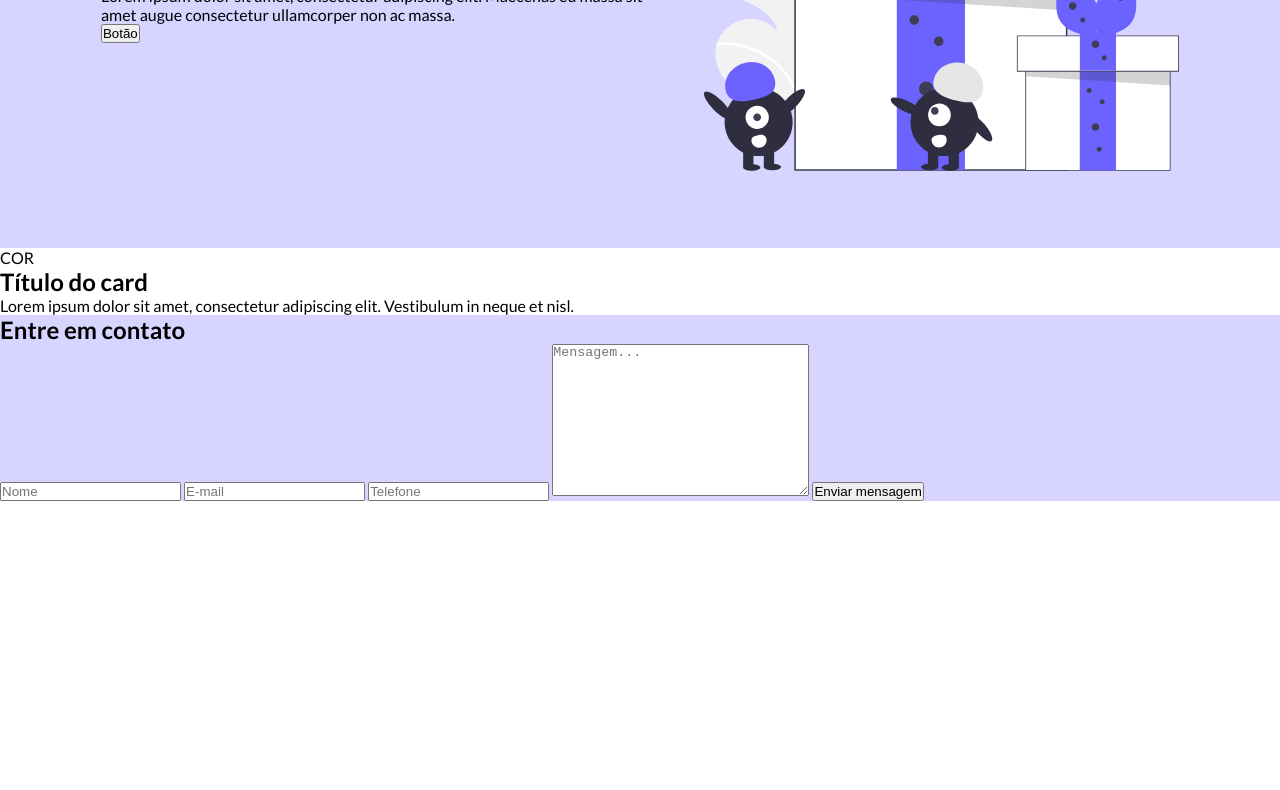
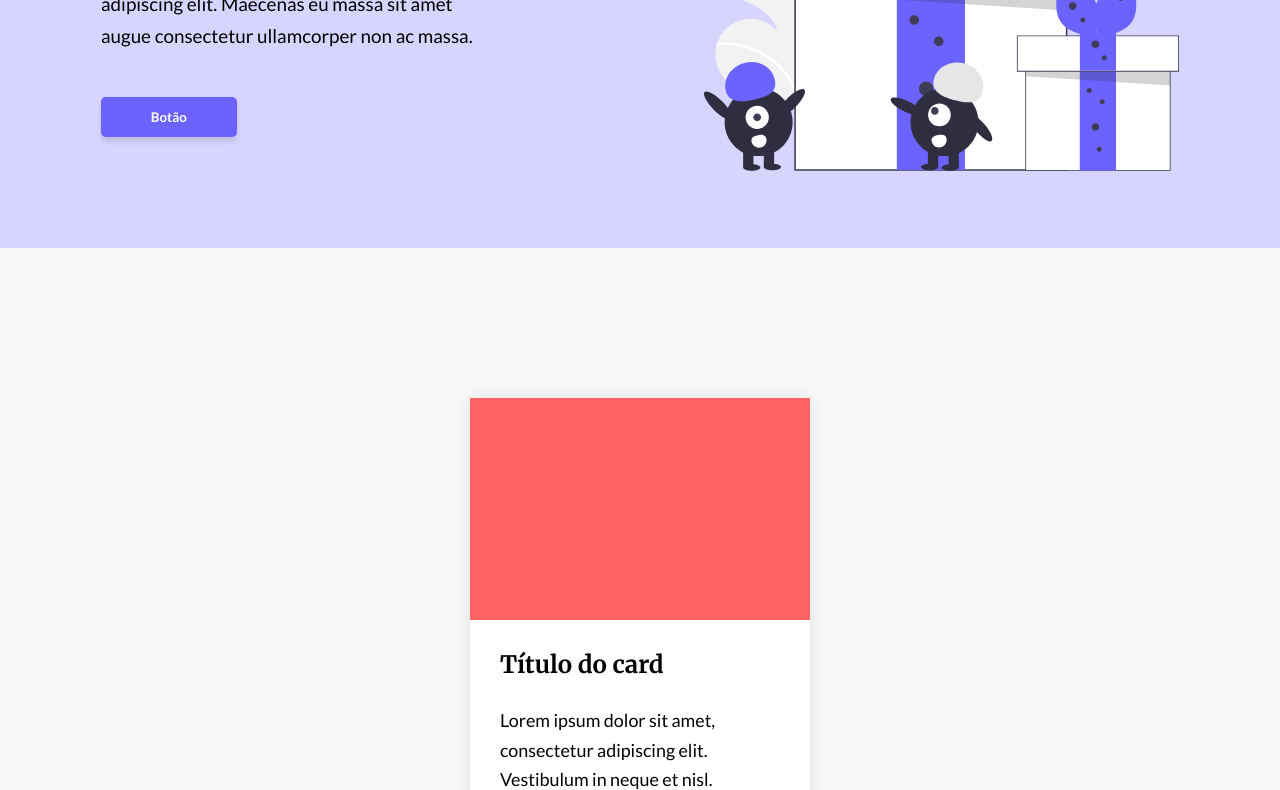
Before and after one commit to Jonatas-JS/Desafios-Codelandia, a plain HTML site: page desafio-03-One-Page/index.html in a window 1280 px wide. Shown: the part 266-1056 px from the top of the page. Before the commit the page ends 800 px from the top, so only its background shows below. Drawn offline with Linux system fonts and the light colour scheme.

Commit message:
finalizado styles dos cards
Estou vendo a possibilidade das cores dos cards serem geradas aleatoriamente pelo JS.

```diff
--- a/desafio-03-One-Page/index.html
+++ b/desafio-03-One-Page/index.html
@@ -29,9 +29,11 @@
 
       <section class="cardsList">
         <div class="card">
-          <span>COR</span>
-          <h2>Título do card</h2>
-          <span>Lorem ipsum dolor sit amet, consectetur adipiscing elit. Vestibulum in neque et nisl.</span>
+          <div class="cardColor"></div>
+          <div class="cardDescription">
+            <h2>Título do card</h2>
+            <p>Lorem ipsum dolor sit amet, consectetur adipiscing elit. Vestibulum in neque et nisl.</p>
+          </div>
         </div>
       </section>
 
@@ -47,5 +49,7 @@
       </section>
     </div>
   </main>
+
+  <script src="./src/script.js"></script>
 </body>
 </html>
--- a/desafio-03-One-Page/src/components/card.css
+++ b/desafio-03-One-Page/src/components/card.css
@@ -0,0 +1,23 @@
+.card {
+  width: 21.25rem;
+  box-shadow: 0px 0px 20px rgba(0, 0, 0, 0.1);
+}
+.cardColor {
+  width: 100%;
+  height: 13.87rem;
+
+  background: #FF6363;
+}
+.cardDescription {
+  padding: 1.87rem;
+  background: var(--white-100);
+}
+.cardDescription h2 {
+  font-size: 1.5rem;
+  line-height: 1.88rem;
+  margin-bottom: 1.62rem;
+}
+.cardDescription p {
+  font-size: 1.12rem;
+  line-height: 1.87rem;
+}
--- a/desafio-03-One-Page/src/components/cards.css
+++ b/desafio-03-One-Page/src/components/cards.css
@@ -0,0 +1,6 @@
+.cardsList {
+  display: flex;
+  justify-content: center;
+
+  margin: 9.37rem auto;
+}
--- a/desafio-03-One-Page/src/components/header.css
+++ b/desafio-03-One-Page/src/components/header.css
@@ -6,10 +6,29 @@ header {
 
   padding: 4.81rem 6.31rem;
 }
+.headerText {
+  width: 24.3rem;
+}
 .headerText h2 {
   font-size: 2.25rem;
   line-height: 2.93rem;
+  margin-bottom: 1.09rem;
 }
 .headerText p {
+  font-size: 1.18rem;
+  line-height: 2rem;
+  margin-bottom: 2.8rem;
+}
+.headerText button {
+  font-family: 'Lato', sans-serif;
+  font-weight: 700;
 
+  color: var(--white-100);
+  background: var(--purple);
+  padding: .75rem 3.12rem;
+  border: none;
+  border-radius: .3rem;
+  cursor: pointer;
+
+  box-shadow: 0px 5px 5px rgba(23, 23, 23, 0.1);
 }
--- /dev/null
+++ b/desafio-03-One-Page/src/script.js
@@ -0,0 +1,12 @@
+function generateColor() {
+  const letters = '0123456789ABCDEF';
+  let color = '#';
+
+  for (let i = 0; i < 6; i++) {
+    color += letters[Math.floor(Math.random() * 16)];
+  }
+
+  return color;
+
+}
+console.log(generateColor())
--- a/desafio-03-One-Page/src/style.css
+++ b/desafio-03-One-Page/src/style.css
@@ -23,5 +23,9 @@ body {
 
   font-family: 'Lato', sans-serif;
   font-weight: 400;
-  /* font-family: 'Merriweather', serif; */
+  background: var(--white-200);
 }
+
+h2 {
+  font-family: 'Merriweather', serif;
+}
```
